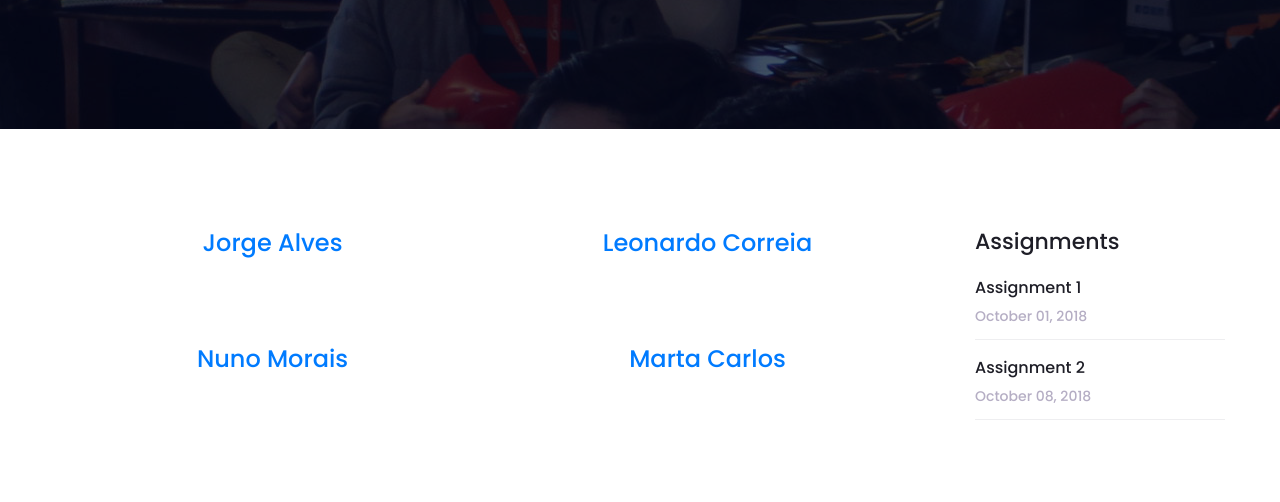
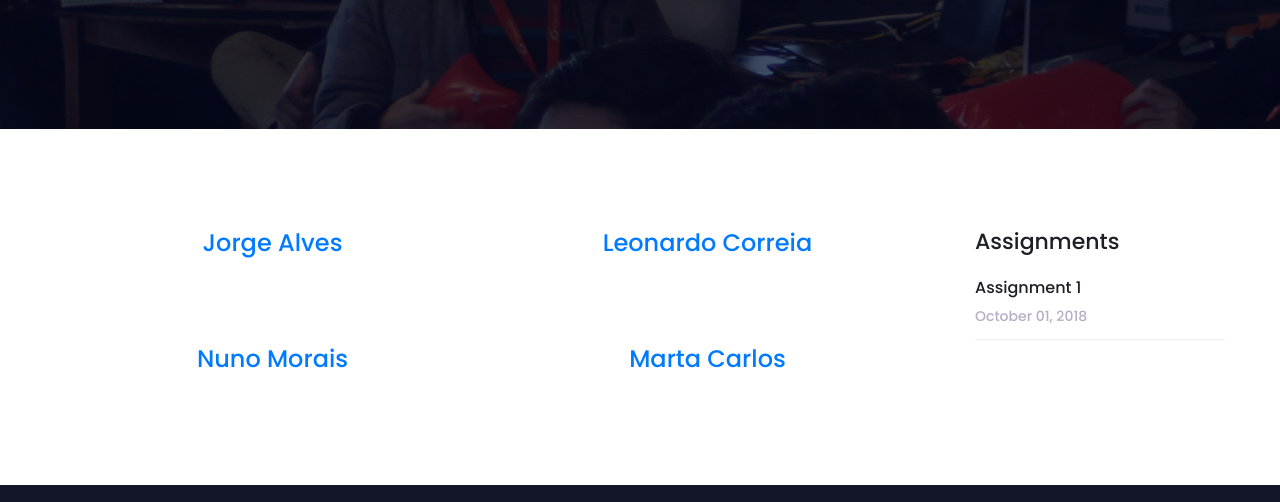
Before and after one commit to lc-correia/projectwebsite, a website: page assignments.html in a window 1280 px wide. Shown: the part 271-773 px from the top of the page. Drawn offline with Linux system fonts and the light colour scheme; no server answers.

Commit message:
Removed Assign 2 from the webSIte

```diff
--- a/assignments.html
+++ b/assignments.html
@@ -102,7 +102,7 @@
                               </div>
                             </div>
                             <!-- Assignment 2 -->
-                            <div class="static_main_content" id="assign2" style="display:none">
+                            <!--<div class="static_main_content" id="assign2" style="display:none">
                               <div class="divSpaceFirstTwoStudents">
                                 <div class="Assignment">
                                   <a href="Assignments/Jorge_Assignment2.pdf" target="_blank"><h4>Jorge Alves</h4></a>
@@ -119,7 +119,7 @@
                                   <a href="Assignments/Marta_Assignment2.pdf" target="_blank"><h4>Marta Carlos</h4></a>
                                 </div>
                               </div>
-                            </div>
+                            </div>-->
                           </div>
                             <!--<div class="static_main_content" id="mainImage">
                                 <div class="static_social">
@@ -169,10 +169,10 @@
                                             <a href="#" id="assign1Script"><h4>Assignment 1</h4></a>
                                             <a><h6>October 01, 2018</h6></a>
                                         </div>
-                                        <div id="assign2RightTab" class="news_item" style="display:none">
+                                        <!--<div id="assign2RightTab" class="news_item" style="display:none">
                                             <a href="#" id="assign2Script"><h4>Assignment 2</h4></a>
                                             <a><h6>October 08, 2018</h6></a>
-                                        </div>
+                                        </div>-->
                                         <div id="assign3RightTab" class="news_item" style="display:none">
                                             <a href="#" id="assign3Script"><h4>Assignment 3</h4></a>
                                             <a><h6>September 28, 2018</h6></a>
--- a/js/testScript.js
+++ b/js/testScript.js
@@ -21,8 +21,8 @@ window.addEventListener("load", function(){
     document.getElementById('assign1RightTab').style.display = "block";
   }*/
 
-  if(day >= 8 && (month + 1) >= 10 && year >= 2018) {
+  /*if(day >= 8 && (month + 1) >= 10 && year >= 2018) {
     document.getElementById('assign2RightTab').style.display = "block";
-  }
+  }*/
 
 });
```
